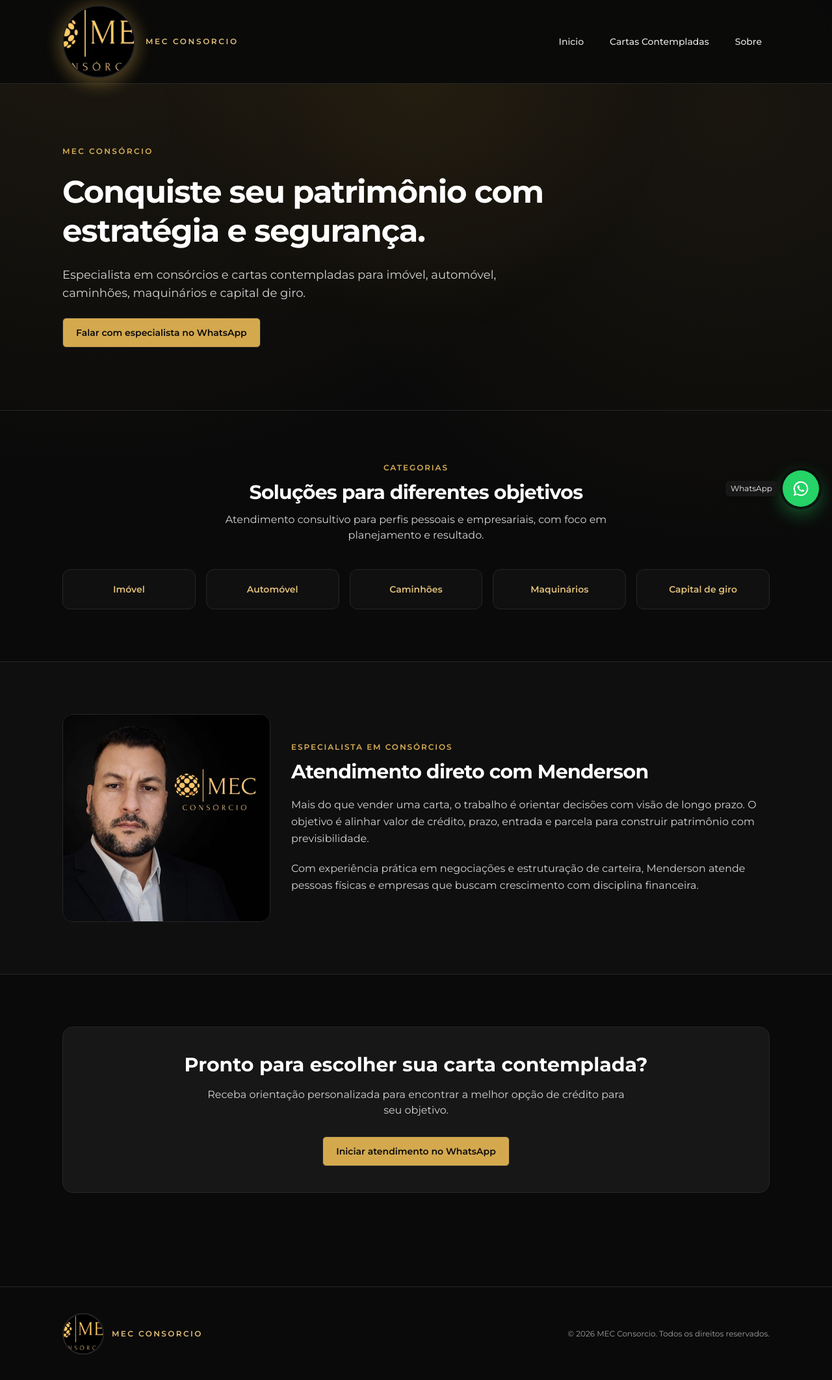
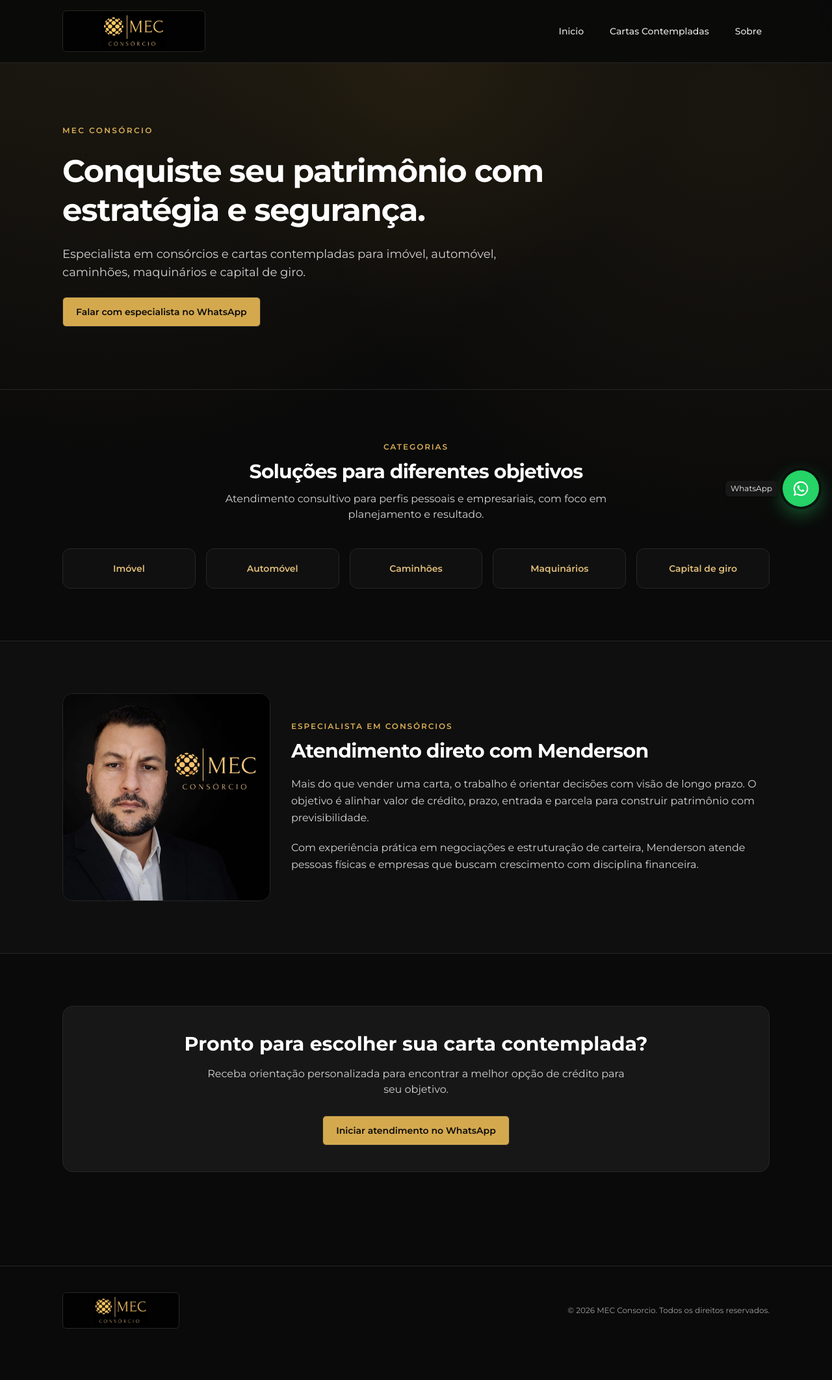
Before and after one commit to vieiranetoorlando/mec_consorcio, a Next.js app: page / in a window 1280 px wide. Shown: the whole page at 65% size. After the commit the page ends 2085 px from the top, so only its background shows below. Built offline with nearby package versions, Linux system fonts and the light colour scheme.

Commit message:
ajsute para deploy

```diff
--- a/src/components/layout/Footer.tsx
+++ b/src/components/layout/Footer.tsx
@@ -7,17 +7,14 @@ export function Footer() {
     <footer className="mt-16 border-t border-neutral-900 bg-neutral-950 py-10">
       <Container className="flex flex-col items-center justify-between gap-6 text-center sm:flex-row sm:text-left">
         <div className="flex items-center gap-3">
-          <span className="relative block h-16 w-16 overflow-hidden rounded-full border-2 border-gold-700/70 bg-neutral-950">
+          <span className="relative block h-14 w-[180px] overflow-hidden rounded-md border border-neutral-800 bg-black/80">
             <Image
               src="/images/mec-logo.png"
               alt="MEC Consorcio"
-              width={128}
-              height={128}
-              className="h-full w-full object-cover"
+              width={540}
+              height={154}
+              className="h-full w-full object-contain p-1"
             />
-          </span>
-          <span className="text-xs font-semibold tracking-[0.2em] text-gold-300">
-            MEC CONSORCIO
           </span>
         </div>
 
--- a/src/components/layout/Header.tsx
+++ b/src/components/layout/Header.tsx
@@ -12,23 +12,17 @@ const navLinks = [
 export function Header() {
   return (
     <header className="border-b border-neutral-900 bg-neutral-950/95 backdrop-blur">
-      <Container className="flex h-32 items-center justify-between">
-        <Link href="/" className="group flex items-center gap-4">
-          <span className="relative inline-flex">
-            <span className="absolute inset-0 scale-110 rounded-full bg-gold-500/20 blur-md transition group-hover:bg-gold-500/30" />
-            <span className="relative block h-28 w-28 overflow-hidden rounded-full border-2 border-gold-600/80 bg-neutral-950 shadow-[0_10px_28px_rgba(212,169,78,0.25)]">
-              <Image
-                src="/images/mec-logo.png"
-                alt="MEC Consorcio"
-                width={224}
-                height={224}
-                className="h-full w-full object-cover"
-                priority
-              />
-            </span>
-          </span>
-          <span className="hidden text-xs font-semibold tracking-[0.22em] text-gold-300 md:block">
-            MEC CONSORCIO
+      <Container className="flex h-24 items-center justify-between">
+        <Link href="/" className="flex items-center">
+          <span className="relative block h-16 w-[220px] overflow-hidden rounded-md border border-neutral-800 bg-black/80">
+            <Image
+              src="/images/mec-logo.png"
+              alt="MEC Consorcio"
+              width={660}
+              height={192}
+              className="h-full w-full object-contain p-1"
+              priority
+            />
           </span>
           <span className="sr-only">MEC Consorcio</span>
         </Link>
```
